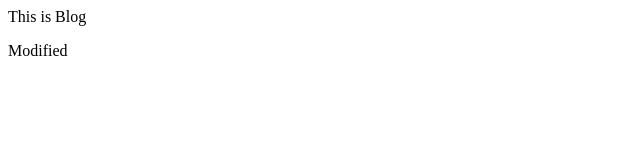
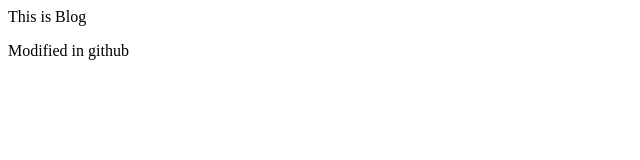
Before and after one commit to cmbharat/blog, a plain HTML site: page src/index.html in a window 1280 px wide. Shown: the full height of the page, 0-640 px from the left. Drawn offline with Linux system fonts and the light colour scheme.

Commit message:
Update index.html
Changed in Gtihub

```diff
--- a/src/index.html
+++ b/src/index.html
@@ -6,6 +6,6 @@
 </head>
 <body>
     <p>This is Blog</p>
-    <p>Modified</p>
+    <p>Modified in github</p>
 </body>
 </html>
```
